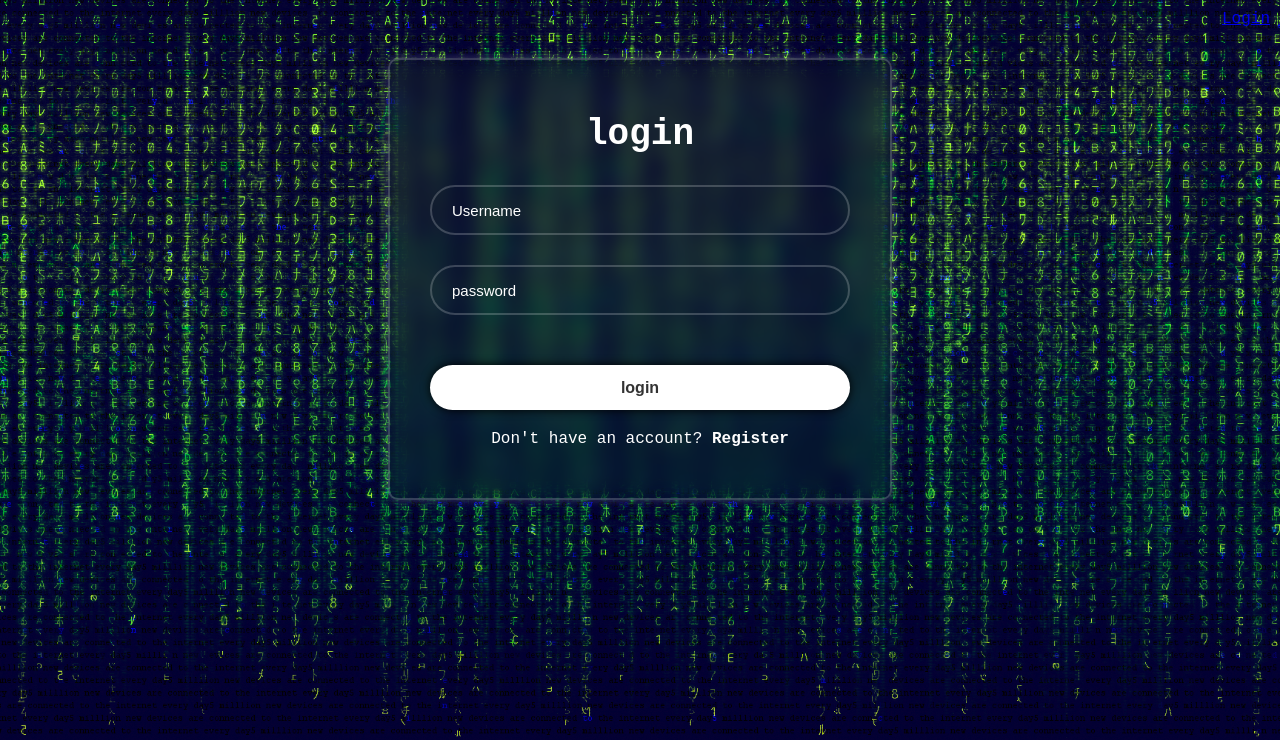
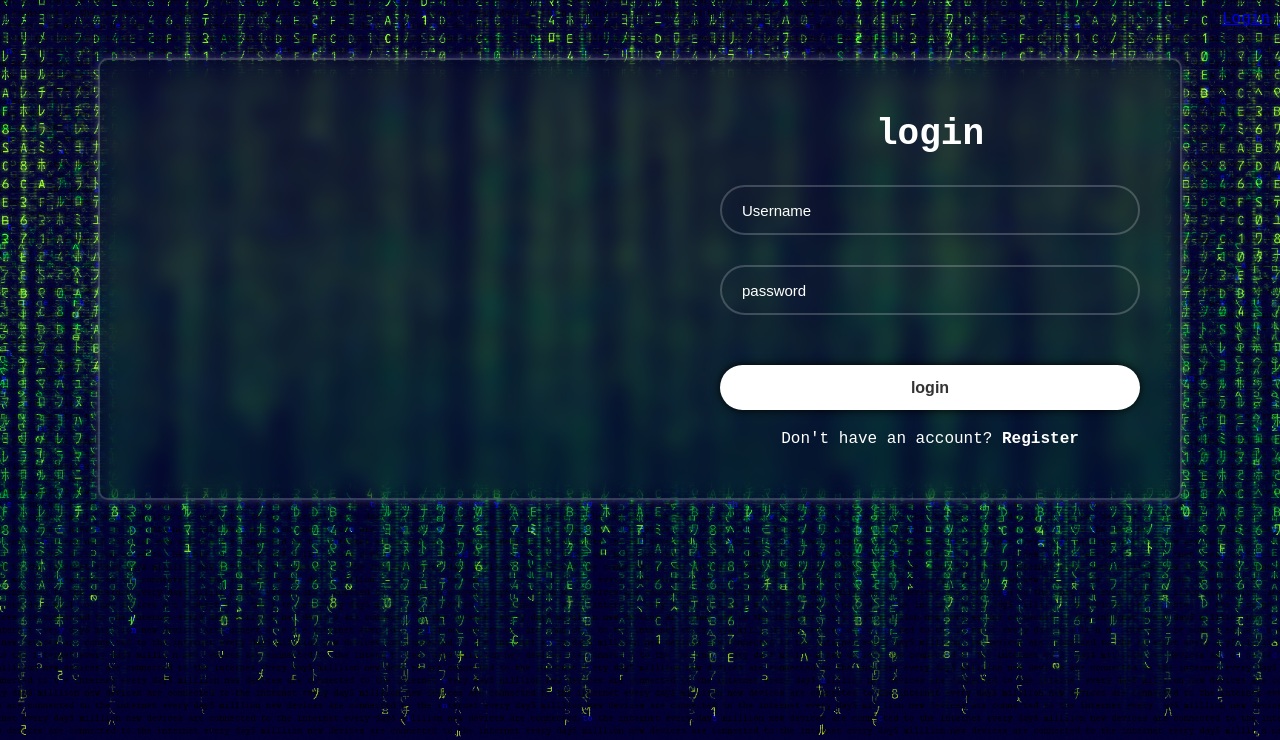
Before and after one commit to omarmalas/PM, a Flask app: a page that uses templates/login.html in a window 1280 px wide. Shown: the part 60-800 px from the top of the page. Run offline with Flask 3, Linux system fonts and the light colour scheme.

Commit message:
Update style.css

```diff
--- a/static/stylesheets/style.css
+++ b/static/stylesheets/style.css
@@ -324,7 +324,8 @@ box-shadow: 0 0 10px rgba(255, 255, 255, 0.2);
 color: #fff;
 padding: 30px 40px ;
 border-radius: 10px;
-position: center;
+padding-left: 50%;
+
 
 }
 .O h1{
```
